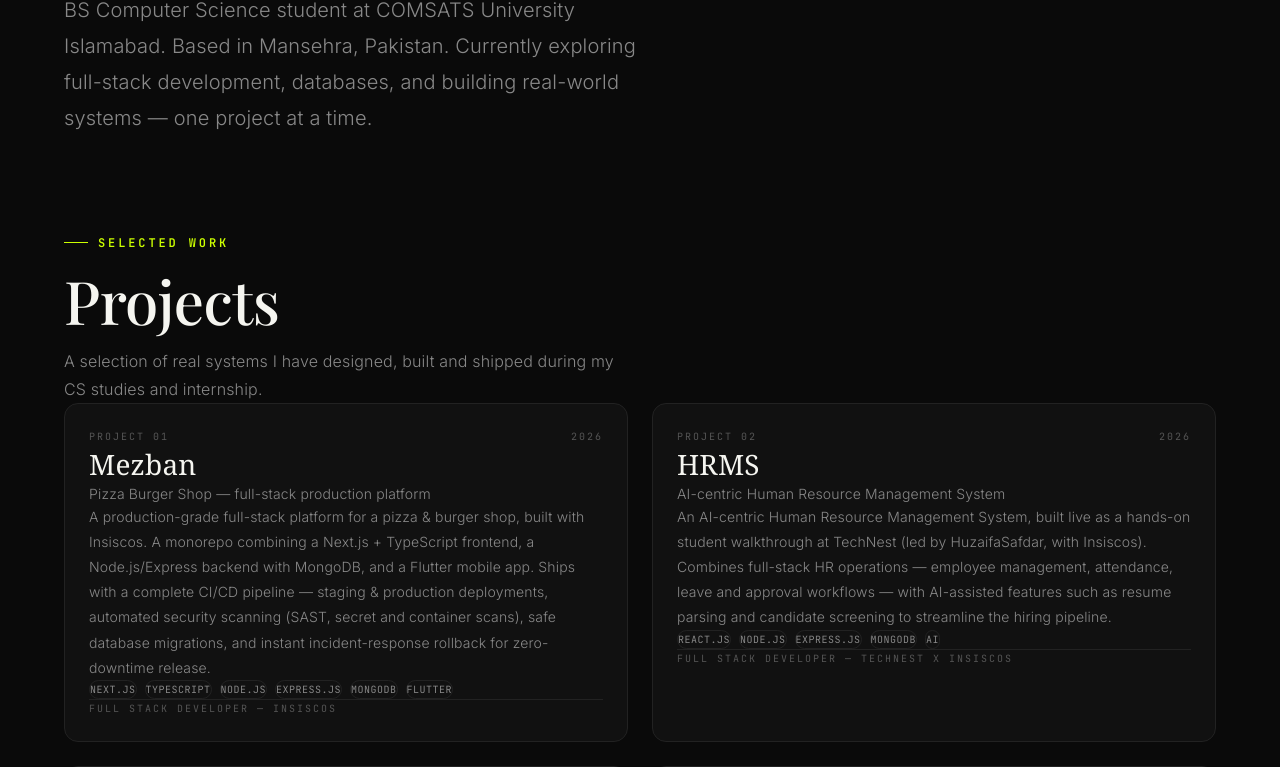
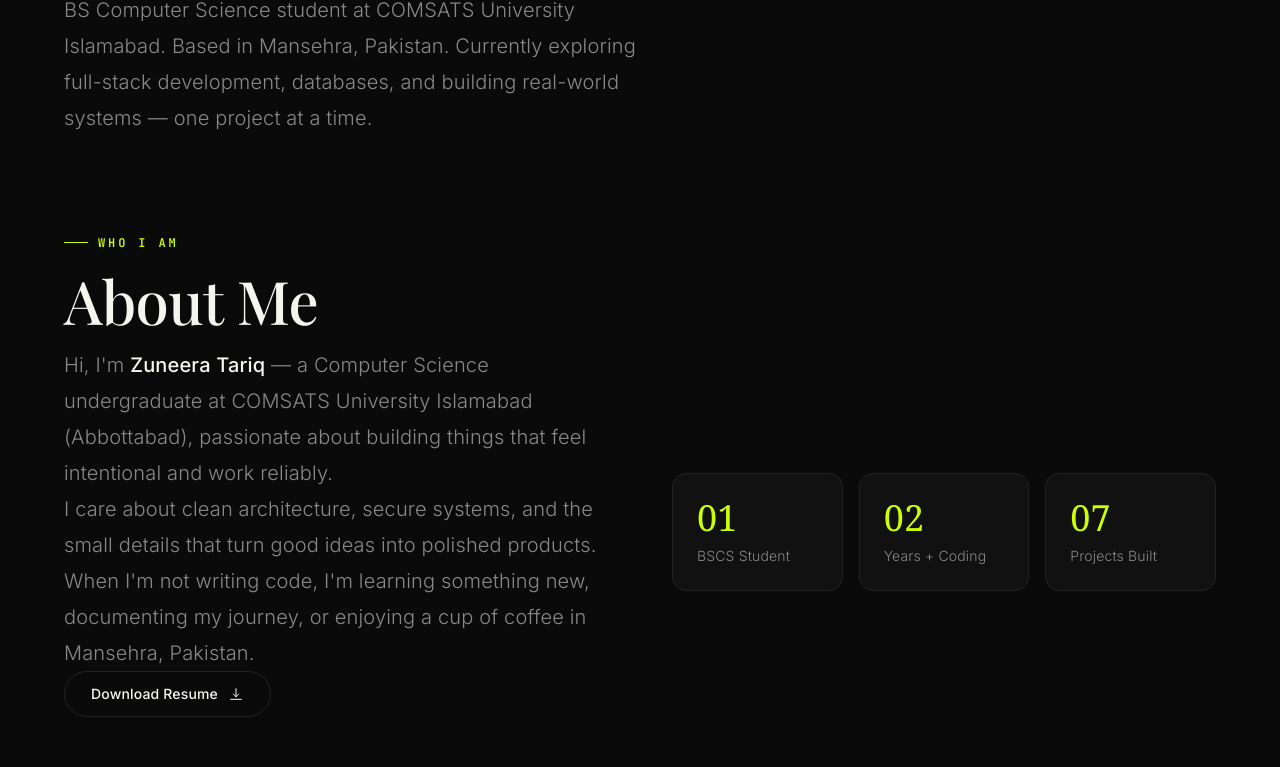
Before and after one commit to Zuneera134/My-Portfolio, a Next.js app: page / in a window 1280 px wide. Shown: the part 1312-2079 px from the top of the page. Built offline with nearby package versions, Linux system fonts and the light colour scheme.

Commit message:
Add-About-and-Connect-sections-fix-theme-toggle-hydration

```diff
--- a/src/app/page.tsx
+++ b/src/app/page.tsx
@@ -2,10 +2,12 @@
 
 import Hero from "@/components/sections/Hero";
 import Introduction from "@/components/sections/Introduction";
+import About from "@/components/sections/About";
 import Projects from "@/components/sections/Projects";
 import Languages from "@/components/sections/Languages";
 import Skills from "@/components/sections/Skills";
 import Journey from "@/components/sections/Journey";
+import Connect from "@/components/sections/Connect";
 import Footer from "@/components/sections/Footer";
 import Navigation from "@/components/ui/Navigation";
 import Marquee from "@/components/motion/Marquee";
@@ -26,10 +28,12 @@ export default function Home() {
         <Hero />
         <Marquee text="REACT · NODE · MY SQL · EXPRESS" speed={0.9} />
         <Introduction />
+        <About />
         <Projects />
         <Languages />
         <Skills />
         <Journey />
+        <Connect />
         <Footer />
       </main>
     </SmoothScroll>
--- /dev/null
+++ b/src/components/sections/About.tsx
@@ -0,0 +1,102 @@
+"use client";
+
+import { useEffect, useRef } from "react";
+import gsap from "gsap";
+import { ScrollTrigger } from "gsap/ScrollTrigger";
+
+gsap.registerPlugin(ScrollTrigger);
+
+const personalStats = [
+  { value: "01", label: "BSCS Student" },
+  { value: "02", label: "Years + Coding" },
+  { value: "07", label: "Projects Built" },
+];
+
+export default function About() {
+  const leftRef = useRef<HTMLDivElement>(null);
+  const rightRef = useRef<HTMLDivElement>(null);
+
+  useEffect(() => {
+    [leftRef, rightRef].forEach((ref) => {
+      if (!ref.current) return;
+      gsap.fromTo(
+        ref.current,
+        { opacity: 0, y: 30 },
+        {
+          opacity: 1,
+          y: 0,
+          duration: 0.8,
+          ease: "power3.out",
+          scrollTrigger: { trigger: ref.current, start: "top 85%" },
+        }
+      );
+    });
+
+    return () => {
+      ScrollTrigger.getAll().forEach((t) => t.kill());
+    };
+  }, []);
+
+  return (
+    <section id="about" className="section section-padding">
+      <div className="section-inner">
+        <div className="section-eyebrow">Who I am</div>
+        <h2 className="section-title">About Me</h2>
+
+        <div className="mt-12 grid grid-cols-1 lg:grid-cols-2 gap-10 lg:gap-16">
+          <div ref={leftRef} className="flex flex-col justify-center">
+            <p className="text-lg md:text-xl leading-relaxed text-fg-muted font-light">
+              Hi, I&apos;m <span className="text-fg font-medium">Zuneera Tariq</span> — a
+              Computer Science undergraduate at COMSATS University Islamabad
+              (Abbottabad), passionate about building things that feel
+              intentional and work reliably.
+            </p>
+            <p className="text-lg md:text-xl leading-relaxed text-fg-muted font-light mt-5">
+              I care about clean architecture, secure systems, and the small
+              details that turn good ideas into polished products. When I&apos;m
+              not writing code, I&apos;m learning something new, documenting my
+              journey, or enjoying a cup of coffee in Mansehra, Pakistan.
+            </p>
+
+            <a
+              href="/resume.html"
+              className="btn btn-secondary group mt-8 w-fit"
+              data-cursor="RESUME"
+            >
+              Download Resume
+              <svg
+                className="w-4 h-4 transition-transform duration-500 group-hover:translate-y-1"
+                fill="none"
+                viewBox="0 0 24 24"
+                stroke="currentColor"
+                strokeWidth={1.5}
+              >
+                <path
+                  strokeLinecap="round"
+                  strokeLinejoin="round"
+                  d="M12 4v12m0 0l-4-4m4 4l4-4M4 20h16"
+                />
+              </svg>
+            </a>
+          </div>
+
+          <div
+            ref={rightRef}
+            className="grid grid-cols-1 sm:grid-cols-3 gap-4 content-center"
+          >
+            {personalStats.map((stat) => (
+              <div key={stat.label} className="card flex flex-col gap-2">
+                <span className="font-display text-4xl text-accent">
+                  {stat.value}
+                </span>
+                <span className="text-sm text-fg-muted font-light">
+                  {stat.label}
+                </span>
+              </div>
+            ))}
+          </div>
+        </div>
+      </div>
+    </section>
+  );
+}
--- /dev/null
+++ b/src/components/sections/Connect.tsx
@@ -0,0 +1,108 @@
+"use client";
+
+import { useEffect, useRef } from "react";
+import gsap from "gsap";
+import { ScrollTrigger } from "gsap/ScrollTrigger";
+
+gsap.registerPlugin(ScrollTrigger);
+
+const EMAIL = "zuratariq8@gmail.com";
+const LINKS = [
+  {
+    name: "LinkedIn",
+    handle: "@zuneera-tariq",
+    href: "https://www.linkedin.com/in/zuneera-tariq-a4b5012b5",
+    icon: (
+      <svg viewBox="0 0 24 24" fill="currentColor">
+        <path d="M20.45 20.45h-3.55v-5.57c0-1.33-.03-3.04-1.85-3.04-1.85 0-2.14 1.45-2.14 2.94v5.67H9.36V9h3.41v1.56h.05c.48-.9 1.64-1.85 3.37-1.85 3.6 0 4.27 2.37 4.27 5.46v6.28zM5.34 7.43a2.06 2.06 0 1 1 0-4.12 2.06 2.06 0 0 1 0 4.12zM7.12 20.45H3.56V9h3.56v11.45zM22.22 0H1.77C.79 0 0 .77 0 1.72v20.55C0 23.23.79 24 1.77 24h20.45c.98 0 1.78-.77 1.78-1.73V1.72C24 .77 23.2 0 22.22 0z" />
+      </svg>
+    ),
+  },
+  {
+    name: "GitHub",
+    handle: "@Zuneera134",
+    href: "https://github.com/Zuneera134",
+    icon: (
+      <svg viewBox="0 0 24 24" fill="currentColor">
+        <path d="M12 .3a12 12 0 0 0-3.8 23.38c.6.12.82-.26.82-.57v-2c-3.34.72-4.04-1.61-4.04-1.61-.55-1.4-1.34-1.77-1.34-1.77-1.09-.75.08-.73.08-.73 1.2.09 1.84 1.24 1.84 1.24 1.07 1.84 2.81 1.31 3.5 1 .1-.78.42-1.31.76-1.61-2.67-.3-5.47-1.33-5.47-5.93 0-1.31.47-2.38 1.24-3.22-.13-.3-.54-1.52.12-3.18 0 0 1.01-.32 3.3 1.23a11.5 11.5 0 0 1 6 0c2.29-1.55 3.3-1.23 3.3-1.23.66 1.66.25 2.88.12 3.18.77.84 1.24 1.91 1.24 3.22 0 4.61-2.8 5.63-5.48 5.92.43.37.81 1.1.81 2.23v3.3c0 .32.22.7.82.57A12 12 0 0 0 12 .3z" />
+      </svg>
+    ),
+  },
+  {
+    name: "Gmail",
+    handle: EMAIL,
+    href: `mailto:${EMAIL}`,
+    icon: (
+      <svg viewBox="0 0 24 24" fill="currentColor">
+        <path d="M1.5 3h21c.83 0 1.5.67 1.5 1.5v15c0 .83-.67 1.5-1.5 1.5h-21A1.5 1.5 0 0 1 0 19.5v-15C0 3.67.67 3 1.5 3zm10.5 9.6 9-6.05-1-.6L12 11.6 4.5 5.95l-1 .6 9 6.05zM2 5.1V19h20V5.1l-10 6.7L2 5.1z" />
+      </svg>
+    ),
+  },
+];
+
+export default function Connect() {
+  const itemRefs = useRef<(HTMLAnchorElement | null)[]>([]);
+
+  useEffect(() => {
+    itemRefs.current.forEach((item) => {
+      if (!item) return;
+      gsap.fromTo(
+        item,
+        { opacity: 0, y: 24 },
+        {
+          opacity: 1,
+          y: 0,
+          duration: 0.6,
+          ease: "power3.out",
+          scrollTrigger: { trigger: item, start: "top 92%" },
+        }
+      );
+    });
+
+    return () => {
+      ScrollTrigger.getAll().forEach((t) => t.kill());
+    };
+  }, []);
+
+  return (
+    <section id="connect" className="section section-padding">
+      <div className="section-inner">
+        <div className="section-eyebrow">Let&apos;s connect</div>
+        <h2 className="section-title">Connect with Me</h2>
+        <p className="section-sub">
+          Reach out on your favorite platform — I&apos;d love to hear from you.
+        </p>
+
+        <div className="mt-12 flex flex-col md:flex-row gap-4 md:gap-5">
+          {LINKS.map((link, i) => (
+            <a
+              key={link.name}
+              ref={(el) => { itemRefs.current[i] = el; }}
+              href={link.href}
+              target={link.href.startsWith("mailto") ? undefined : "_blank"}
+              rel={
+                link.href.startsWith("mailto")
+                  ? undefined
+                  : "noopener noreferrer"
+              }
+              className="card group flex-1 flex items-center gap-4 hover:border-accent hover:bg-accent/5 transition-colors"
+              data-cursor="OPEN"
+            >
+              <span className="w-12 h-12 shrink-0 rounded-full border border-border group-hover:border-accent group-hover:bg-accent/10 flex items-center justify-center text-fg-muted group-hover:text-accent transition-colors">
+                <span className="w-5 h-5">{link.icon}</span>
+              </span>
+              <span className="flex flex-col">
+                <span className="text-base font-semibold text-fg">
+                  {link.name}
+                </span>
+                <span className="text-sm font-light text-fg-muted break-all">
+                  {link.handle}
+                </span>
+              </span>
+            </a>
+          ))}
+        </div>
+      </div>
+    </section>
+  );
+}
--- a/src/components/ui/ThemeToggle.tsx
+++ b/src/components/ui/ThemeToggle.tsx
@@ -15,22 +15,19 @@ export default function ThemeToggle() {
   const [theme, setTheme] = useState<Theme>(getInitialTheme);
 
   useLayoutEffect(() => {
-    const saved = localStorage.getItem("theme") as Theme | null;
-    if (saved) {
-      document.documentElement.setAttribute("data-theme", saved);
-    }
-  }, []);
+    document.documentElement.setAttribute("data-theme", theme);
+  }, [theme]);
 
   const toggle = () => {
     const next: Theme = theme === "dark" ? "light" : "dark";
     setTheme(next);
     localStorage.setItem("theme", next);
-    document.documentElement.setAttribute("data-theme", next);
   };
 
   return (
     <button
       onClick={toggle}
+      suppressHydrationWarning
       className="flex items-center gap-2 text-[11px] font-mono tracking-[0.2em] uppercase text-fg hover:text-accent transition-colors duration-300 border border-border rounded-full px-4 py-2"
       data-cursor="TOGGLE"
       aria-label={`Switch to ${theme === "dark" ? "light" : "dark"} mode`}
```
